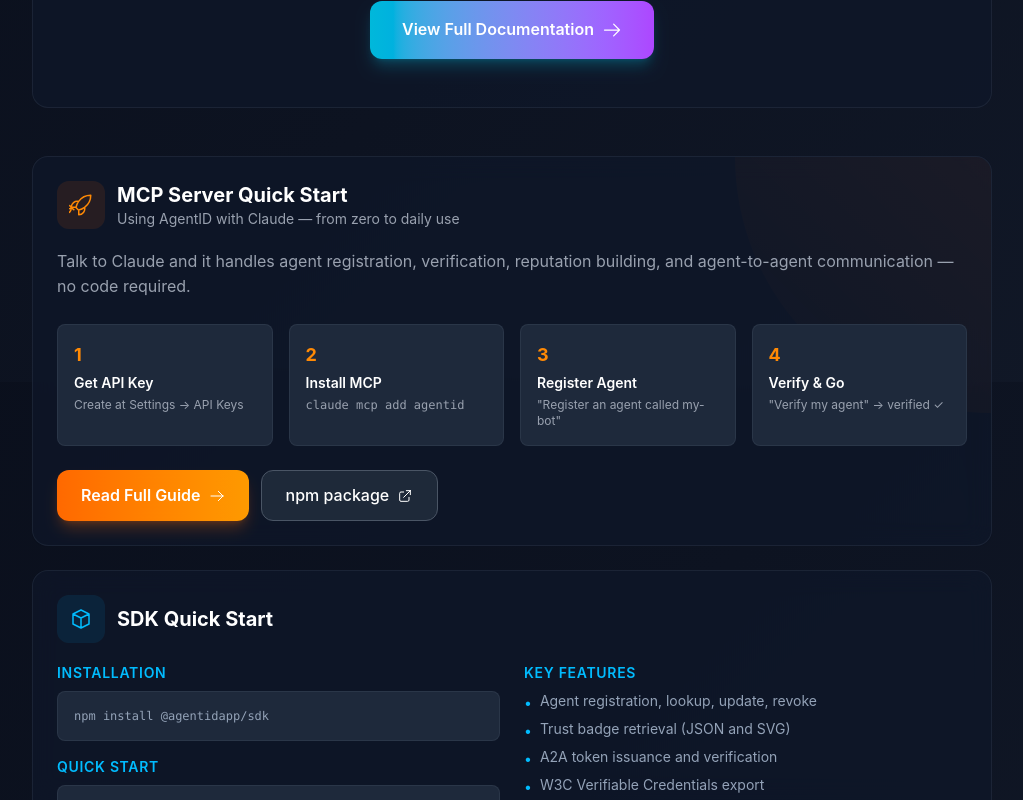
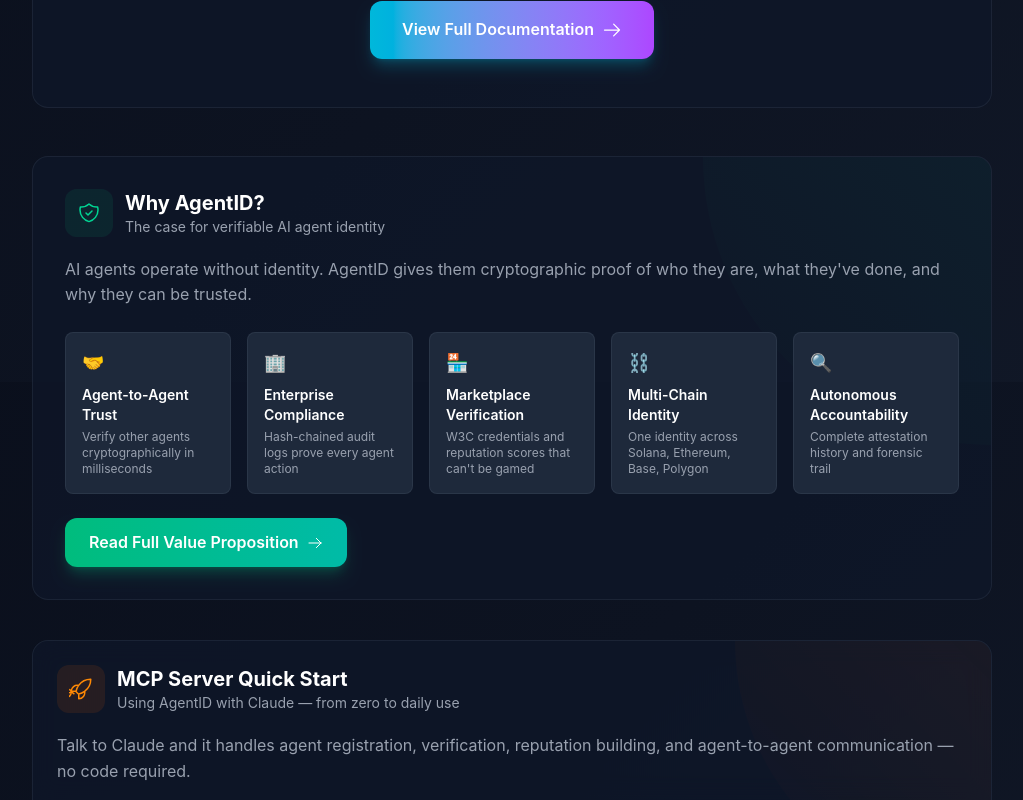
Before and after one commit to RunTimeAdmin/Countersig-Public, a React (Vite) app in the folder frontend/: page /guides in a window 1280 px wide. Shown: the part 418-1218 px from the top of the page, without its empty margins (128-1151 px from the left). Built offline with nearby package versions, Linux system fonts and the light colour scheme.

Commit message:
docs: add Why AgentID value proposition guide

```diff
--- a/frontend/src/pages/Guides.jsx
+++ b/frontend/src/pages/Guides.jsx
@@ -12,6 +12,7 @@
 const RefreshIcon = ({ className }) => (<svg className={className} fill="none" stroke="currentColor" viewBox="0 0 24 24"><path strokeLinecap="round" strokeLinejoin="round" strokeWidth={1.5} d="M4 4v5h.582m15.356 2A8.001 8.001 0 004.582 9m0 0H9m11 11v-5h-.581m0 0a8.003 8.003 0 01-15.357-2m15.357 2H15" /></svg>);
 const RocketIcon = ({ className }) => (<svg className={className} fill="none" stroke="currentColor" viewBox="0 0 24 24"><path strokeLinecap="round" strokeLinejoin="round" strokeWidth={1.5} d="M15.59 14.37a6 6 0 01-5.84 7.38v-4.8m5.84-2.58a14.98 14.98 0 006.16-12.12A14.98 14.98 0 009.63 8.41m5.96 5.96a14.926 14.926 0 01-5.841 2.58m-.119-8.54a6 6 0 00-7.381 5.84h4.8m2.581-5.84a14.927 14.927 0 00-2.58 5.841m2.699 2.7c-.103.021-.207.041-.311.06a15.09 15.09 0 01-2.448-2.448 14.9 14.9 0 01.06-.312m-2.24 2.39a4.493 4.493 0 00-6.233 0c-1.045 1.045-1.44 3.678-1.44 3.678s2.633-.395 3.678-1.44a4.493 4.493 0 000-6.238" /></svg>);
 const PackageIcon = ({ className }) => (<svg className={className} fill="none" stroke="currentColor" viewBox="0 0 24 24"><path strokeLinecap="round" strokeLinejoin="round" strokeWidth={1.5} d="M20 7l-8-4-8 4m16 0l-8 4m8-4v10l-8 4m0-10L4 7m8 4v10M4 7v10l8 4" /></svg>);
+const ShieldIcon = ({ className }) => (<svg className={className} fill="none" stroke="currentColor" viewBox="0 0 24 24"><path strokeLinecap="round" strokeLinejoin="round" strokeWidth={1.5} d="M9 12l2 2 4-4m5.618-4.016A11.955 11.955 0 0112 2.944a11.955 11.955 0 01-8.618 3.04A12.02 12.02 0 003 9c0 5.591 3.824 10.29 9 11.622 5.176-1.332 9-6.03 9-11.622 0-1.042-.133-2.052-.382-3.016z" /></svg>);
 const CpuChipIcon = ({ className }) => (<svg className={className} fill="none" stroke="currentColor" viewBox="0 0 24 24"><path strokeLinecap="round" strokeLinejoin="round" strokeWidth={1.5} d="M8.25 3v1.5M4.5 8.25H3m18 0h-1.5M4.5 12H3m18 0h-1.5m-15 3.75H3m18 0h-1.5M8.25 19.5V21M12 3v1.5m0 15V21m3.75-18v1.5m0 15V21m-9-1.5h9a2.25 2.25 0 002.25-2.25v-9a2.25 2.25 0 00-2.25-2.25h-9A2.25 2.25 0 005.25 8.25v9a2.25 2.25 0 002.25 2.25z" /></svg>);
 
 export default function Guides() {
@@ -31,6 +32,64 @@
             >
               <span>View Full Documentation</span>
               <ArrowRightIcon className="w-5 h-5" />
+            </a>
+          </div>
+        </div>
+      </section>
+
+      {/* Why AgentID — Value Proposition */}
+      <section className="mb-10 animate-fade-in">
+        <div className="glass rounded-2xl p-6 md:p-8 border border-gray-700 hover:border-emerald-500/50 transition-colors relative overflow-hidden">
+          <div className="absolute top-0 right-0 w-72 h-72 bg-gradient-to-bl from-emerald-500/5 to-transparent rounded-bl-full pointer-events-none" />
+          <div className="relative">
+            <div className="flex items-center gap-3 mb-5">
+              <div className="w-12 h-12 rounded-xl bg-emerald-500/10 flex items-center justify-center">
+                <ShieldIcon className="w-6 h-6 text-emerald-400" />
+              </div>
+              <div>
+                <h2 className="text-xl font-bold text-white">Why AgentID?</h2>
+                <p className="text-sm text-gray-400">The case for verifiable AI agent identity</p>
+              </div>
+            </div>
+
+            <p className="text-gray-400 mb-6">AI agents operate without identity. AgentID gives them cryptographic proof of who they are, what they've done, and why they can be trusted.</p>
+
+            <div className="grid sm:grid-cols-2 lg:grid-cols-5 gap-4 mb-6">
+              <div className="p-4 rounded-lg bg-[var(--bg-tertiary)] border border-[var(--border-subtle)]">
+                <div className="text-emerald-400 text-lg mb-2">🤝</div>
+                <h4 className="text-sm font-semibold text-white mb-1">Agent-to-Agent Trust</h4>
+                <p className="text-xs text-gray-400">Verify other agents cryptographically in milliseconds</p>
+              </div>
+              <div className="p-4 rounded-lg bg-[var(--bg-tertiary)] border border-[var(--border-subtle)]">
+                <div className="text-emerald-400 text-lg mb-2">🏢</div>
+                <h4 className="text-sm font-semibold text-white mb-1">Enterprise Compliance</h4>
+                <p className="text-xs text-gray-400">Hash-chained audit logs prove every agent action</p>
+              </div>
+              <div className="p-4 rounded-lg bg-[var(--bg-tertiary)] border border-[var(--border-subtle)]">
+                <div className="text-emerald-400 text-lg mb-2">🏪</div>
+                <h4 className="text-sm font-semibold text-white mb-1">Marketplace Verification</h4>
+                <p className="text-xs text-gray-400">W3C credentials and reputation scores that can't be gamed</p>
+              </div>
+              <div className="p-4 rounded-lg bg-[var(--bg-tertiary)] border border-[var(--border-subtle)]">
+                <div className="text-emerald-400 text-lg mb-2">⛓️</div>
+                <h4 className="text-sm font-semibold text-white mb-1">Multi-Chain Identity</h4>
+                <p className="text-xs text-gray-400">One identity across Solana, Ethereum, Base, Polygon</p>
+              </div>
+              <div className="p-4 rounded-lg bg-[var(--bg-tertiary)] border border-[var(--border-subtle)]">
+                <div className="text-emerald-400 text-lg mb-2">🔍</div>
+                <h4 className="text-sm font-semibold text-white mb-1">Autonomous Accountability</h4>
+                <p className="text-xs text-gray-400">Complete attestation history and forensic trail</p>
+              </div>
+            </div>
+
+            <a
+              href="https://github.com/RunTimeAdmin/AgentID-2.0-Public/blob/main/docs/WHY_AGENTID.md"
+              target="_blank"
+              rel="noopener noreferrer"
+              className="inline-flex items-center gap-2 px-6 py-3 bg-gradient-to-r from-emerald-500 to-teal-500 text-white font-semibold rounded-xl hover:opacity-90 transition-opacity shadow-lg shadow-emerald-500/25"
+            >
+              <span>Read Full Value Proposition</span>
+              <ArrowRightIcon className="w-4 h-4" />
             </a>
           </div>
         </div>
```
Also changed, not shown: 1 other file (tests, documents, lock files or other folders).
